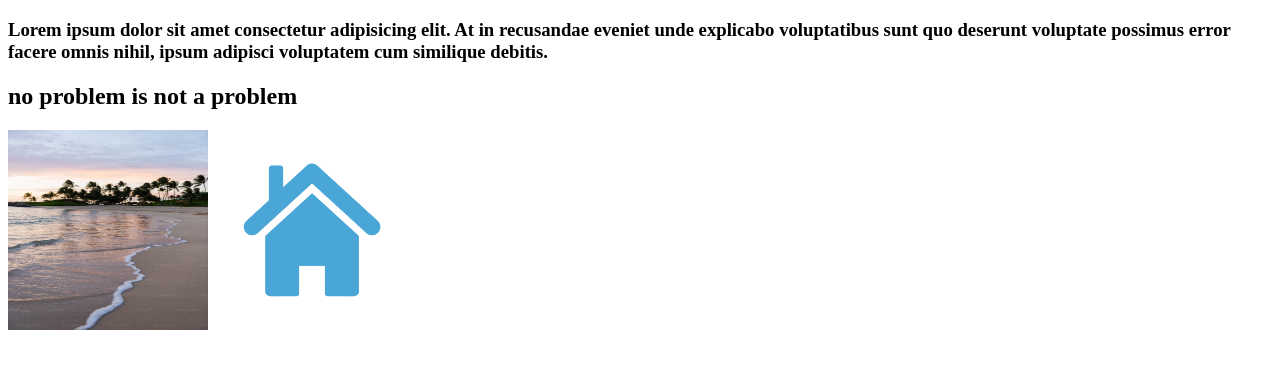
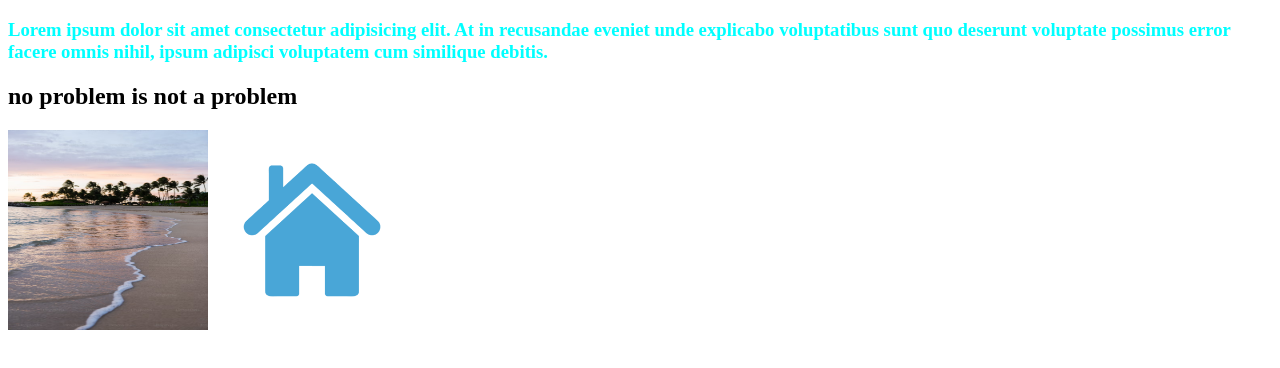
Before and after one commit to Nasrinrumkey/program-will-never-last, a plain HTML site: page index.html in a window 1280 px wide. Drawn offline with Linux system fonts and the light colour scheme.

Commit message:
added style

```diff
--- a/index.html
+++ b/index.html
@@ -6,7 +6,7 @@
     <title>Program will never last </title>
 </head>
 <body>
-    <h3>
+    <h3 style="color: aqua;">
         <p>Lorem ipsum dolor sit amet consectetur adipisicing elit. At in recusandae eveniet unde explicabo voluptatibus sunt quo deserunt voluptate possimus error facere omnis nihil, ipsum adipisci voluptatem cum similique debitis.</p>
     </h3>
     <h2 class="d">no problem is not a problem</h2>
```
